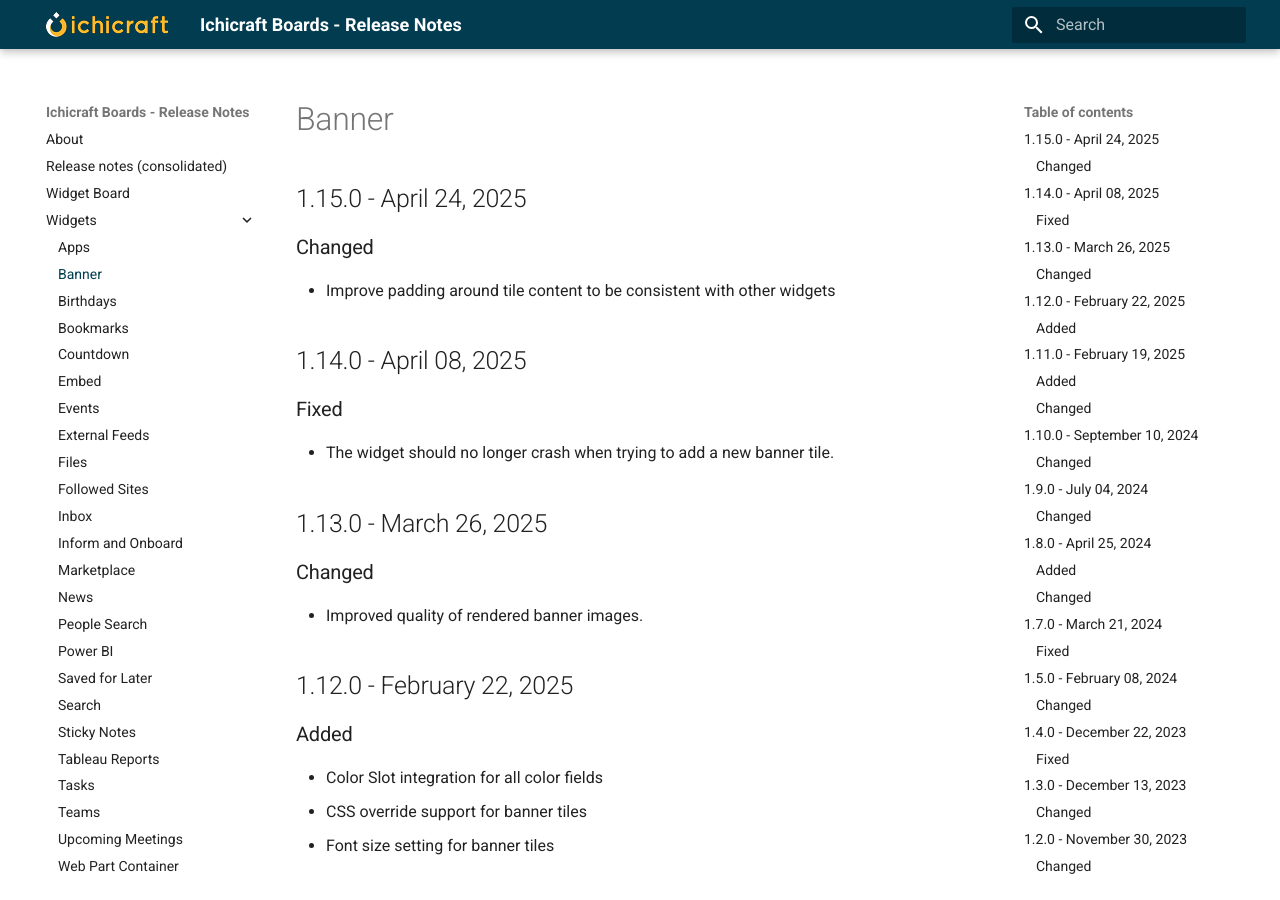
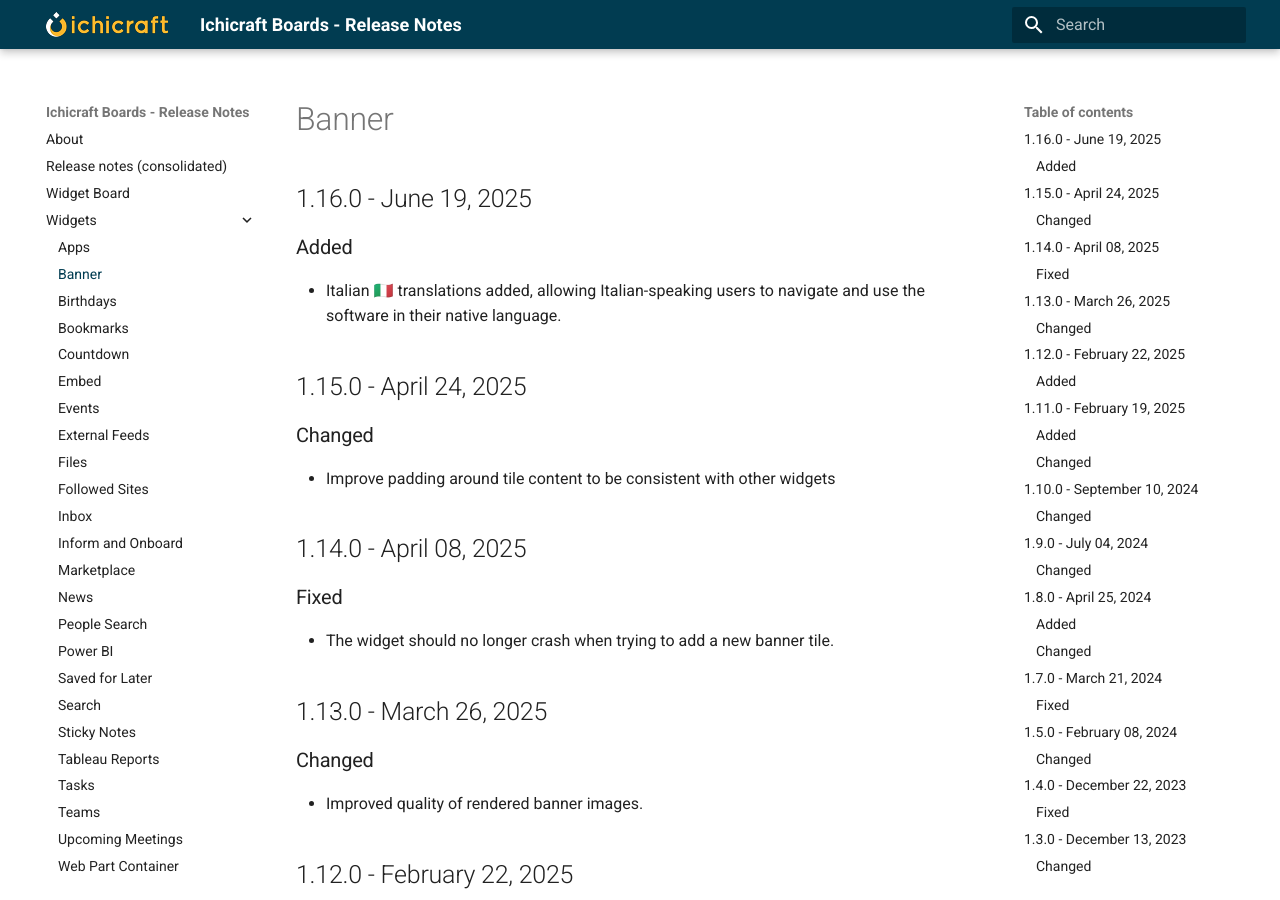
Before and after one commit to ichicraft/widgets-docs, an MkDocs documentation site: the page built from docs/Widgets/Banner.md, in a window 1280 px wide and 900 px high. Built offline with MkDocs 1.6.1 and Material for MkDocs 9.7.7, drawn with Linux system fonts in a browser that asks for light colours.

```diff
--- a/docs/Widgets/Banner.md
+++ b/docs/Widgets/Banner.md
@@ -1,3 +1,8 @@
+## 1.16.0 - June 19, 2025
+
+### Added
+- Italian 🇮🇹 translations added, allowing Italian-speaking users to navigate and use the software in their native language.
+
 ## 1.15.0 - April 24, 2025
 
 ### Changed
```
Also changed, not shown: docs/Release-notes-(consolidated).md (+5 -0 lines).
